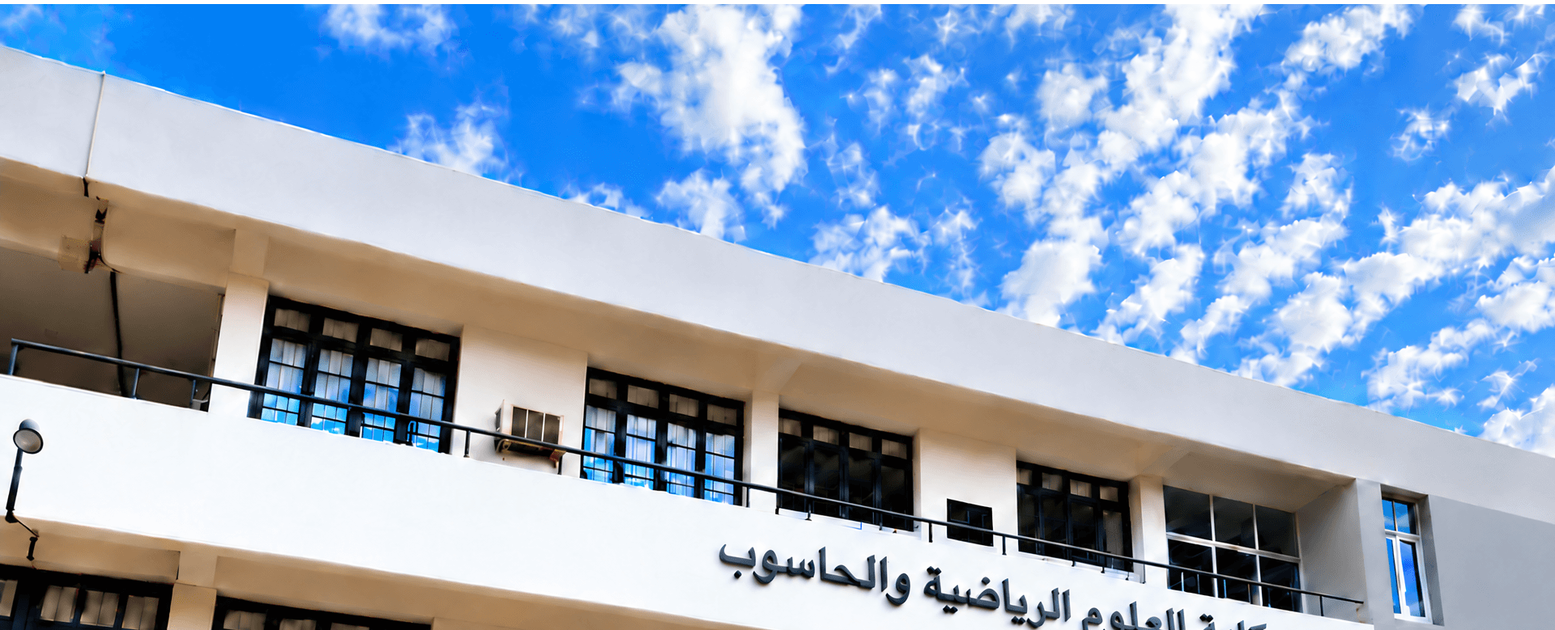
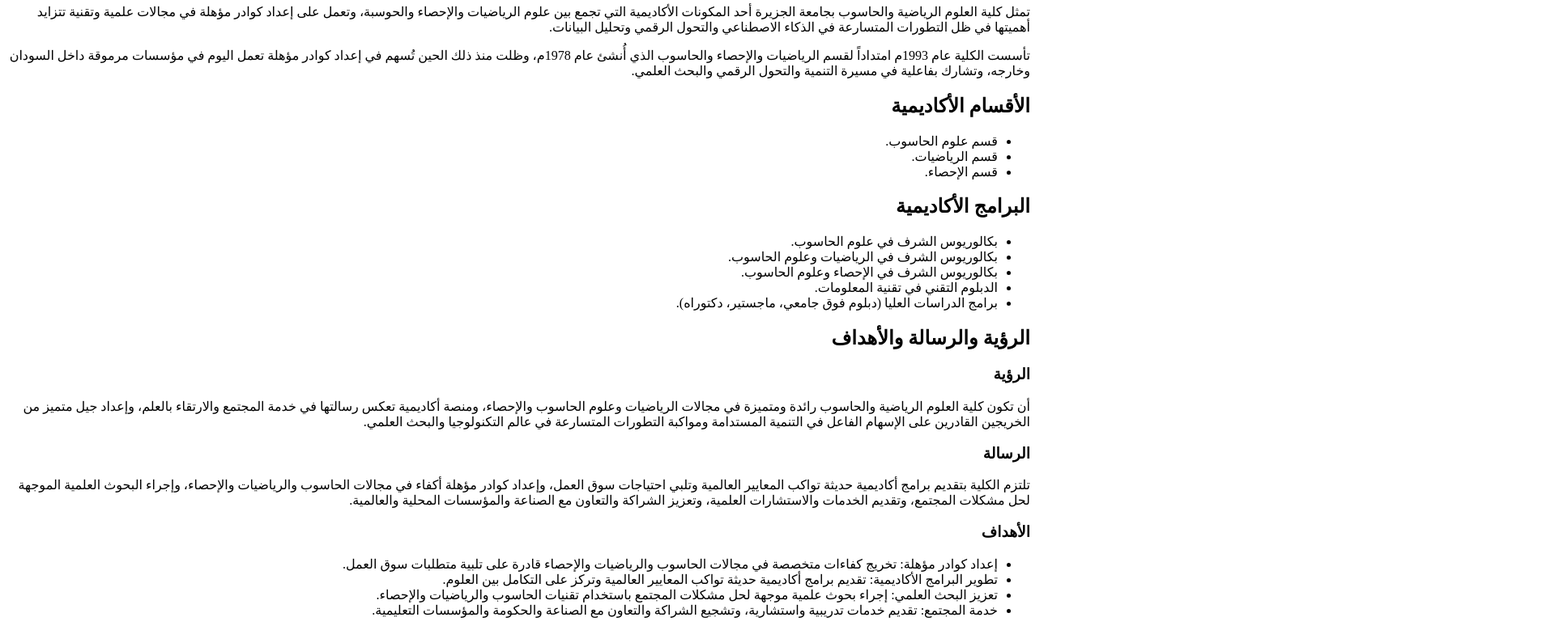
Before and after one commit to Farsmojahidalkashife/college-website, a plain HTML site: page College_website/about.html in a window 1280 px wide. Shown: the part 461-1240 px from the top of the page at 81% size, 1920 px wide, since content can reach past the window. Drawn offline with Linux system fonts and the light colour scheme.

Commit message:
Remove building image from about page

```diff
--- a/College_website/about.html
+++ b/College_website/about.html
@@ -39,7 +39,6 @@
 
     <section>
       <h2>عن الكلية</h2>
- <img src="assets/images/building.png" alt="مبنى كلية العلوم الرياضية والحاسوب" class="about-image">
       <p>
         تمثل كلية العلوم الرياضية والحاسوب بجامعة الجزيرة أحد المكونات الأكاديمية
         التي تجمع بين علوم الرياضيات والإحصاء والحوسبة، وتعمل على إعداد كوادر
```
